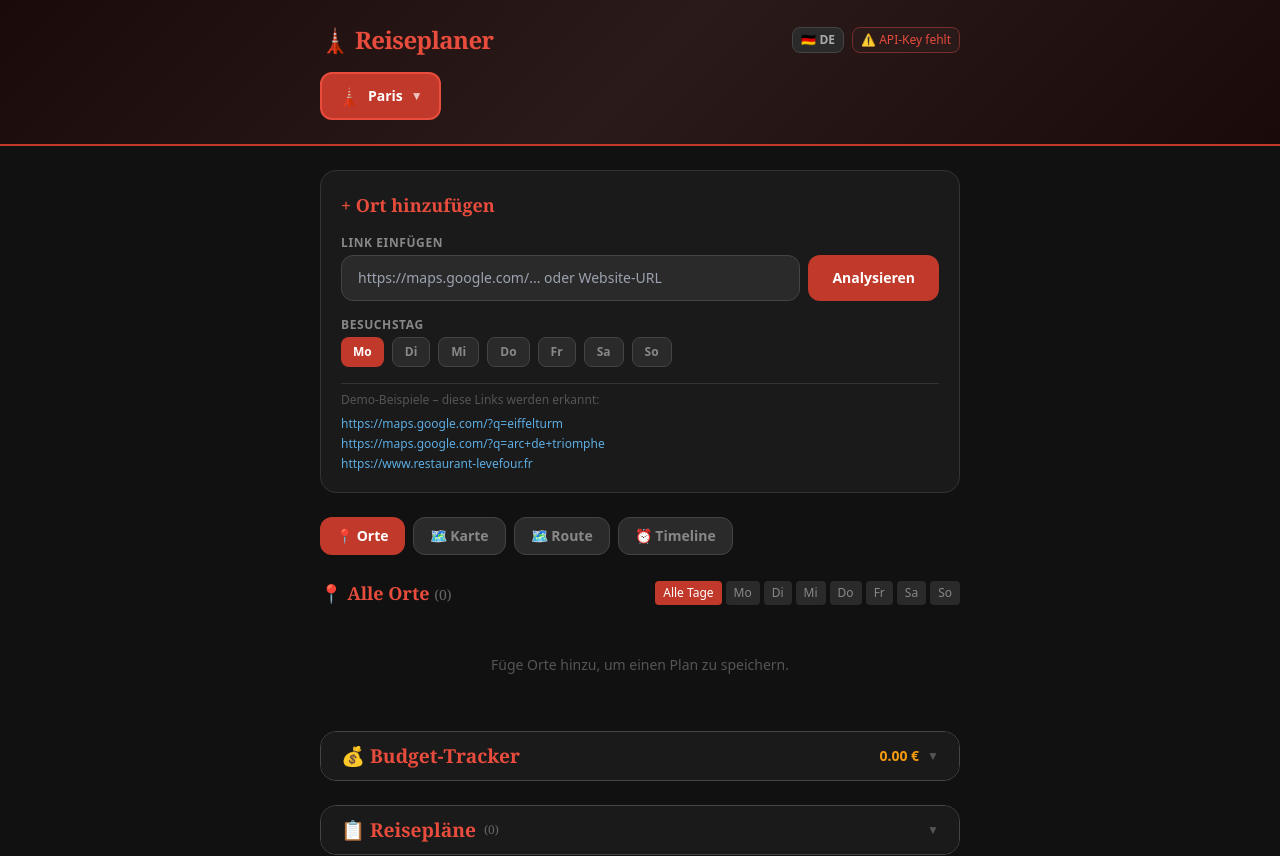
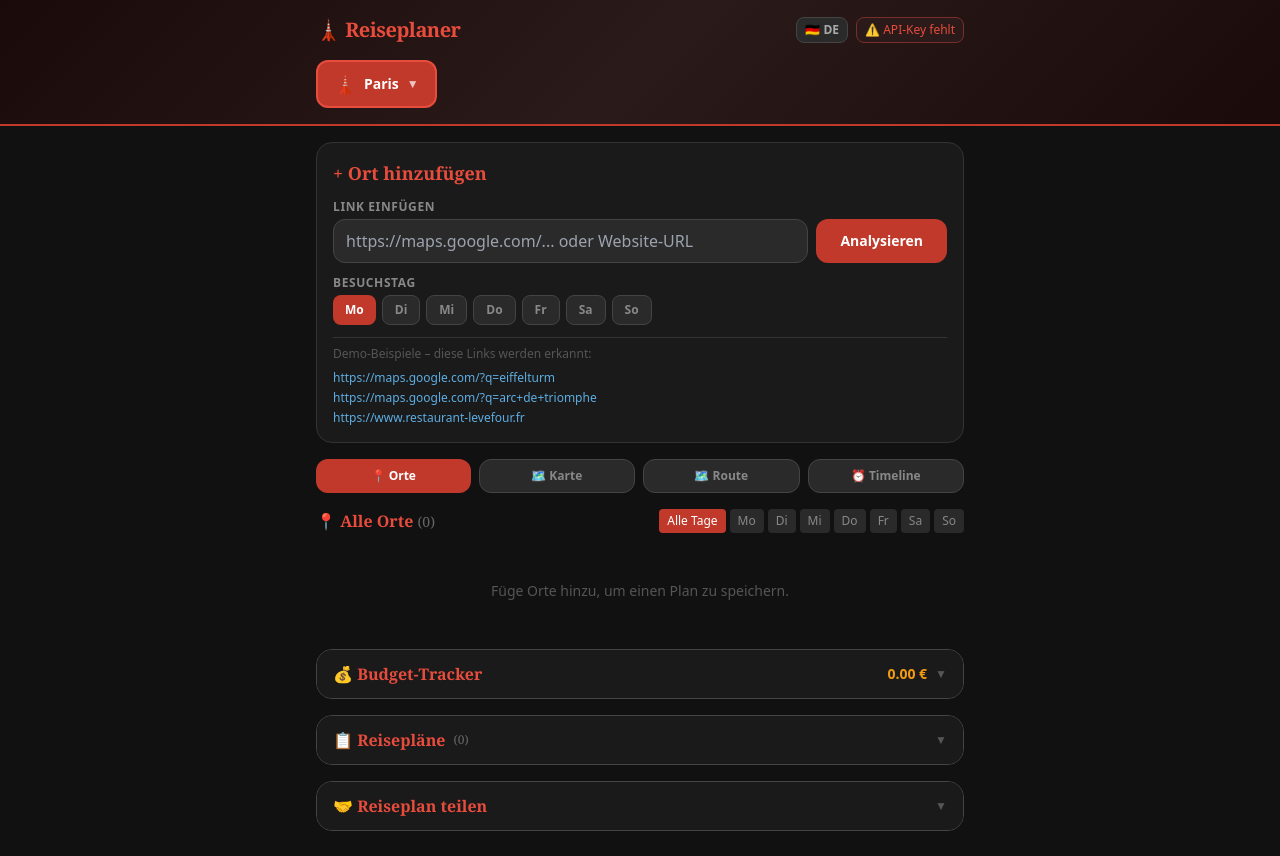
Before and after one commit to TheLomma/reiseplaner, a React (Vite) app: page / in a window 1280 px wide. Shown: the top 856 px of the page. Built offline with nearby package versions, Linux system fonts and the light colour scheme.

Commit message:
Update App.jsx
Version 2.7

```diff
--- a/src/App.jsx
+++ b/src/App.jsx
@@ -1,4 +1,17 @@
 import { useState, useEffect, useRef } from "react";
+
+// Mobile-Optimierung: viewport + global styles
+if (typeof window !== "undefined") {
+  let vp = document.querySelector('meta[name="viewport"]');
+  if (!vp) { vp = document.createElement('meta'); vp.name = 'viewport'; document.head.appendChild(vp); }
+  vp.content = 'width=device-width, initial-scale=1, maximum-scale=1';
+  if (!document.getElementById('mobile-fix')) {
+    const s = document.createElement('style');
+    s.id = 'mobile-fix';
+    s.textContent = '* { box-sizing: border-box !important; } body, #root { overflow-x: hidden !important; max-width: 100vw !important; } input, select, textarea { font-size: 16px !important; } button { touch-action: manipulation; -webkit-tap-highlight-color: transparent; }';
+    document.head.appendChild(s);
+  }
+}
 
 // Leaflet laden
 if (typeof window !== "undefined" && !window.L) {
@@ -464,7 +477,7 @@ const TRANSLATIONS = {
     apiSave: "Speichern",
     apiSaved: "✅ Gespeichert!",
     apiDelete: "🗑️ Key löschen",
-    footerText: "Reiseplaner v2.6 · Powered by KI",
+    footerText: "Reiseplaner v2.7 · Powered by KI",
     noRouteHint: "Füge mindestens 2 Orte hinzu für eine Route.",
     errorEmpty: "Bitte gib einen Link ein.",
     errorNotFound: "Link nicht erkannt. Tipp: API-Key eingeben!",
@@ -545,7 +558,7 @@ const TRANSLATIONS = {
     apiSave: "Save",
     apiSaved: "✅ Saved!",
     apiDelete: "🗑️ Delete key",
-    footerText: "Travel Planner v2.6 · Powered by AI",
+    footerText: "Travel Planner v2.7 · Powered by AI",
     noRouteHint: "Add at least 2 places for a route.",
     errorEmpty: "Please enter a link.",
     errorNotFound: "Link not recognized. Tip: Enter an API key!",
@@ -680,8 +693,8 @@ function CollapsibleSection({ title, badge, rightContent, children, defaultOpen
   const [open, setOpen] = useState(defaultOpen);
   return (
     <div className="rounded-2xl overflow-hidden" style={{ background: "#222", border: "1px solid #444" }}>
-      <button onClick={() => setOpen(v => !v)} className="w-full px-5 py-3 flex items-center justify-between" style={{ borderBottom: open ? "1px solid #444" : "none", background: "#1a1a1a", cursor: "pointer" }}>
-        <h2 className="font-black text-base flex items-center gap-2" style={{ color: "#e74c3c", fontFamily: "Georgia,serif", fontSize: "1.2rem" }}>
+      <button onClick={() => setOpen(v => !v)} className="w-full px-4 py-3 flex items-center justify-between gap-2" style={{ borderBottom: open ? "1px solid #444" : "none", background: "#1a1a1a", cursor: "pointer" }}>
+        <h2 className="font-black flex items-center gap-2 text-left" style={{ color: "#e74c3c", fontFamily: "Georgia,serif", fontSize: "1rem" }}>
           {title}
           {badge !== undefined && <span className="text-xs font-normal" style={{ color: "#666" }}>({badge})</span>}
         </h2>
@@ -875,7 +888,7 @@ function MiniMap({ locations, city }) {
 
     return (
       <div>
-        <div ref={mapRef} style={{ height: "260px", borderRadius: "12px", overflow: "hidden", border: "1px solid #333" }} />
+        <div ref={mapRef} style={{ height: "220px", borderRadius: "12px", overflow: "hidden", border: "1px solid #333", width: "100%" }} />
         {locations.length === 0 && (
           <p className="text-xs text-center mt-2" style={{ color: "#555" }}>Füge Orte hinzu, um sie auf der Karte zu sehen.</p>
         )}
@@ -904,7 +917,7 @@ function MiniMap({ locations, city }) {
     return (
       <div className="space-y-2">
         {dayStats.map(({ day, locs, totalMin, totalCost, mapsUrl }) => (
-          <div key={day} className="rounded-xl px-4 py-3 flex items-center justify-between gap-3 flex-wrap" style={{ background: "#1a1a1a", border: "1px solid #2a2a2a" }}>
+          <div key={day} className="rounded-xl px-3 py-2.5 flex items-center justify-between gap-2 flex-wrap" style={{ background: "#1a1a1a", border: "1px solid #2a2a2a" }}>
             <div className="flex items-center gap-3 flex-wrap">
               <span className="text-xs font-bold px-2 py-0.5 rounded-full" style={{ background: "#c0392b", color: "#fff" }}>{day.slice(0, 2)}</span>
               <span className="text-xs" style={{ color: "#888" }}>📍 {locs.length} {t.places}</span>
@@ -1022,9 +1035,9 @@ function CitySelector({ currentCityId, onSelectCity, onAddCustomCity, t }) {
       </button>
 
       {showSelector && (
-        <div className="absolute top-full left-0 mt-2 w-80 rounded-2xl p-4 z-50 space-y-3" style={{ background: "#1a1a1a", border: "1px solid #444", boxShadow: "0 10px 40px #000a" }}>
+        <div className="absolute top-full left-0 mt-2 rounded-2xl p-4 z-50 space-y-3" style={{ width: "min(320px, calc(100vw - 24px))", maxHeight: "80vh", overflowY: "auto" }} style={{ background: "#1a1a1a", border: "1px solid #444", boxShadow: "0 10px 40px #000a" }}>
           <p className="text-xs font-bold" style={{ color: "#e74c3c" }}>{t.selectCity}</p>
-          <div className="grid grid-cols-2 gap-2">
+          <div className="grid grid-cols-2 gap-1.5">
             {CITY_ORDER.map(cid => {
               const c = CITIES[cid];
               return (
@@ -1233,12 +1246,12 @@ export default function TravelPlanner() {
   });
 
   return (
-    <div className="min-h-screen" style={{ background: "#111", color: "#f0ece0" }}>
+    <div className="min-h-screen" style={{ background: "#111", color: "#f0ece0", overflowX: "hidden" }}>
       {/* Header */}
       <div className="relative" style={{ background: "linear-gradient(135deg, #1a0a0a 0%, #2a1a1a 50%, #1a0a0a 100%)", borderBottom: "2px solid #c0392b" }}>
-        <div className="max-w-2xl mx-auto px-4 py-6">
-          <div className="flex items-center justify-between mb-3">
-            <h1 className="text-2xl font-black tracking-tight" style={{ fontFamily: "Georgia,serif", color: "#e74c3c" }}>
+        <div className="w-full max-w-2xl mx-auto px-3 py-4" style={{ boxSizing: "border-box" }}>
+          <div className="flex items-center justify-between mb-3 flex-wrap gap-2">
+            <h1 className="text-xl font-black tracking-tight" style={{ fontFamily: "Georgia,serif", color: "#e74c3c" }}>
               {currentCity.emoji} {t.appName}
             </h1>
             <div className="flex items-center gap-2">
@@ -1272,10 +1285,10 @@ export default function TravelPlanner() {
       </div>
 
       {/* Main Content */}
-      <div className="max-w-2xl mx-auto px-4 py-6 space-y-6">
+      <div className="w-full max-w-2xl mx-auto px-3 py-4 space-y-4" style={{ boxSizing: "border-box" }}>
         {/* Warnings */}
         {warnings.length > 0 && (
-          <div className="rounded-xl p-4 space-y-2" style={{ background: "#2a1a1a", border: "1px solid #7a2d2d" }}>
+          <div className="rounded-xl p-3 space-y-2" style={{ background: "#2a1a1a", border: "1px solid #7a2d2d", wordBreak: "break-word" }}>
             <p className="text-sm font-bold" style={{ color: "#e74c3c" }}>⚠️ {t.warningTitle}</p>
             {warnings.map(loc => (
               <p key={loc.id} className="text-xs" style={{ color: "#e74c3c" }}>
@@ -1287,14 +1300,14 @@ export default function TravelPlanner() {
         )}
 
         {/* Add Location */}
-        <div className="rounded-2xl p-5 space-y-4" style={{ background: "#1a1a1a", border: "1px solid #333" }}>
+        <div className="rounded-2xl p-4 space-y-3" style={{ background: "#1a1a1a", border: "1px solid #333" }}>
           <h2 className="font-black text-lg" style={{ color: "#e74c3c", fontFamily: "Georgia,serif" }}>+ {t.addPlace}</h2>
           <div>
             <label className="text-xs font-bold tracking-wider mb-1 block" style={{ color: "#888" }}>{t.insertLink}</label>
-            <div className="flex gap-2">
+            <div className="flex gap-2 flex-col sm:flex-row">
               <input value={linkInput} onChange={e => setLinkInput(e.target.value)} placeholder={t.linkPlaceholder}
                 onKeyDown={e => e.key === "Enter" && addLocation()}
-                className="flex-1 px-4 py-3 rounded-xl text-sm" style={{ background: "#2a2a2a", color: "#fff", border: "1px solid #444" }} />
+                className="w-full px-3 py-2.5 rounded-xl text-sm" style={{ background: "#2a2a2a", color: "#fff", border: "1px solid #444" }} />
               <button onClick={addLocation} disabled={isAnalyzing}
                 className="px-6 py-3 rounded-xl text-sm font-bold transition-all hover:scale-105"
                 style={{ background: isAnalyzing ? "#555" : "#c0392b", color: "#fff" }}>
@@ -1305,7 +1318,7 @@ export default function TravelPlanner() {
           </div>
           <div>
             <label className="text-xs font-bold tracking-wider mb-1 block" style={{ color: "#888" }}>{t.visitDay}</label>
-            <div className="flex flex-wrap gap-2">
+            <div className="flex flex-wrap gap-1.5">
               {DAYS_CURRENT.map(d => (
                 <button key={d} onClick={() => setSelectedDay(d)}
                   className="px-3 py-1.5 rounded-lg text-xs font-semibold transition-all"
@@ -1333,7 +1346,7 @@ export default function TravelPlanner() {
         <div className="flex gap-2">
           {["places", "map", "route", "timeline"].map(tab => (
             <button key={tab} onClick={() => setActiveTab(tab)}
-              className="px-4 py-2 rounded-xl text-sm font-bold transition-all"
+              className="px-3 py-2 rounded-xl text-xs font-bold transition-all flex-1 text-center"
               style={activeTab === tab ? { background: "#c0392b", color: "#fff" } : { background: "#2a2a2a", color: "#888", border: "1px solid #444" }}>
               {tab === "places" ? `📍 ${t.places}` : tab === "map" ? `🗺 Karte` : tab === "route" ? `🗺 ${t.route}` : `⏰ ${t.timeline}`}
             </button>
@@ -1343,8 +1356,8 @@ export default function TravelPlanner() {
         {/* Places Tab */}
         {activeTab === "places" && (
           <div className="space-y-4">
-            <div className="flex items-center justify-between">
-              <h2 className="font-black text-lg" style={{ color: "#e74c3c", fontFamily: "Georgia,serif" }}>
+            <div className="flex items-center justify-between flex-wrap gap-2">
+              <h2 className="font-black text-base" style={{ color: "#e74c3c", fontFamily: "Georgia,serif" }}>
                 📍 {t.myPlaces} <span className="text-sm font-normal" style={{ color: "#666" }}>({locations.length})</span>
               </h2>
               <div className="flex gap-1">
@@ -1466,7 +1479,7 @@ export default function TravelPlanner() {
             {locations.map(loc => {
               const cost = getEntryCost(loc.name, currentCity);
               return (
-                <div key={loc.id} className="flex items-center justify-between py-1.5 border-b" style={{ borderColor: "#333" }}>
+                <div key={loc.id} className="flex items-center justify-between gap-2 py-1.5 border-b flex-wrap" style={{ borderColor: "#333" }}>
                   <span className="text-xs" style={{ color: "#ccc" }}>{loc.icon} {loc.name}</span>
                   <span className="text-xs font-bold" style={{ color: cost && cost.max > 0 ? "#f39c12" : "#6dbf6d" }}>
                     {cost ? (cost.max > 0 ? `${cost.min === cost.max ? cost.max.toFixed(2) : `${cost.min.toFixed(2)}–${cost.max.toFixed(2)}`} ${cost.currency}` : t.free) : "?"}
@@ -1474,7 +1487,7 @@ export default function TravelPlanner() {
                 </div>
               );
             })}
-            <div className="flex items-center gap-2 pt-2">
+            <div className="flex items-center gap-2 pt-2 flex-wrap">
               <span className="text-xs" style={{ color: "#888" }}>{t.budgetExtras}</span>
               <input type="number" value={extras} onChange={e => setExtras(Number(e.target.value) || 0)}
                 className="w-24 px-2 py-1 rounded text-xs text-right" style={{ background: "#2a2a2a", color: "#f39c12", border: "1px solid #444" }} />
@@ -1491,9 +1504,9 @@ export default function TravelPlanner() {
         {/* Save & Load Plans */}
         <CollapsibleSection title={`📋 ${t.savePlans}`} badge={savedPlans.length}>
           <div className="space-y-3">
-            <div className="flex gap-2">
+            <div className="flex gap-2 flex-col sm:flex-row">
               <input value={planName} onChange={e => setPlanName(e.target.value)} placeholder={t.planNamePlaceholder}
-                className="flex-1 px-3 py-2 rounded-lg text-xs" style={{ background: "#2a2a2a", color: "#fff", border: "1px solid #444" }} />
+                className="w-full px-3 py-2 rounded-lg text-xs" style={{ background: "#2a2a2a", color: "#fff", border: "1px solid #444" }} />
               <button onClick={savePlan} disabled={!planName.trim() || locations.length === 0}
                 className="px-4 py-2 rounded-lg text-xs font-bold" style={{ background: "#c0392b", color: "#fff", opacity: (!planName.trim() || locations.length === 0) ? 0.5 : 1 }}>
                 {saveSuccess ? t.saved : t.save}
@@ -1503,7 +1516,7 @@ export default function TravelPlanner() {
               <div className="space-y-2 pt-2 border-t" style={{ borderColor: "#333" }}>
                 <p className="text-xs font-bold" style={{ color: "#888" }}>{t.savedPlans}</p>
                 {savedPlans.map((plan, i) => (
-                  <div key={i} className="flex items-center justify-between py-2 px-3 rounded-lg" style={{ background: "#2a2a2a" }}>
+                  <div key={i} className="flex items-start justify-between gap-2 py-2 px-3 rounded-lg flex-wrap" style={{ background: "#2a2a2a" }}>
                     <div>
                       <p className="text-xs font-bold" style={{ color: "#ccc" }}>{plan.name}</p>
                       <p className="text-xs" style={{ color: "#666" }}>{(allCities[plan.city]?.emoji || "📍")} {allCities[plan.city]?.name || plan.city} · {plan.locations.length} {t.places}</p>
@@ -1530,8 +1543,8 @@ export default function TravelPlanner() {
             {shareLink && (
               <div className="space-y-2">
                 <p className="text-xs" style={{ color: "#888" }}>{t.shareHint}</p>
-                <div className="flex gap-2">
-                  <input value={shareLink} readOnly className="flex-1 px-3 py-2 rounded-lg text-xs" style={{ background: "#2a2a2a", color: "#5dade2", border: "1px solid #444" }} />
+                <div className="flex gap-2 flex-col sm:flex-row">
+                  <input value={shareLink} readOnly className="w-full px-3 py-2 rounded-lg text-xs" style={{ background: "#2a2a2a", color: "#5dade2", border: "1px solid #444" }} />
                   <button onClick={copyLink} className="px-3 py-2 rounded-lg text-xs font-bold" style={{ background: "#1a2a3a", color: "#5dade2" }}>
                     {copied ? t.copied : t.copy}
                   </button>
```
